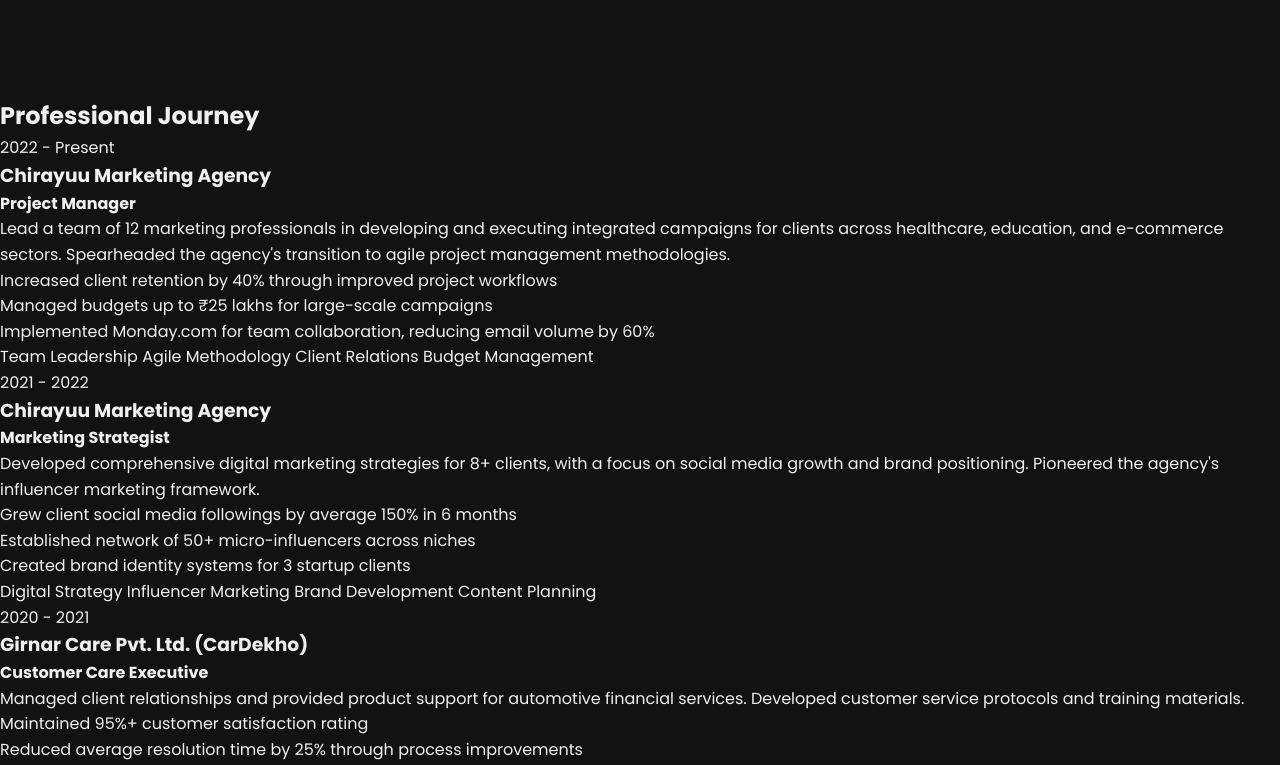
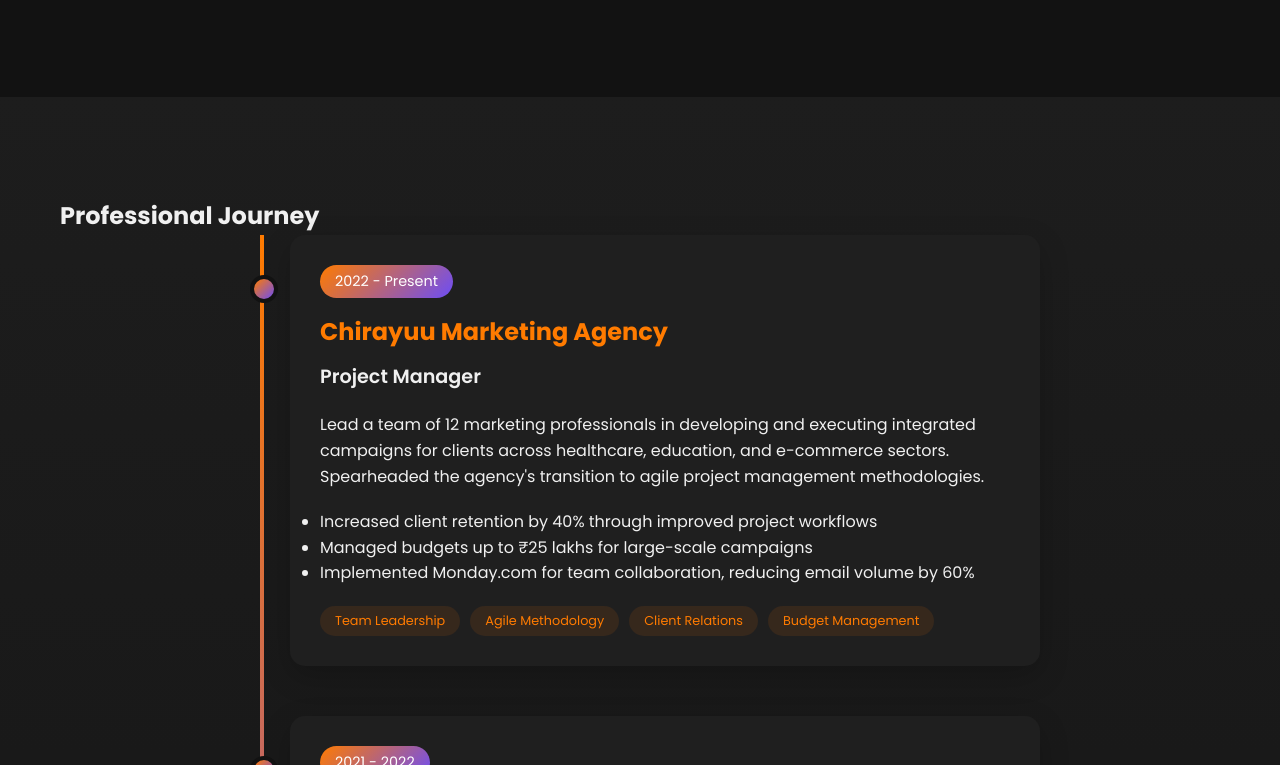
Before and after one commit to annnkit/annnkit.github.io-jayshreePortfolio, a plain HTML site: page index.html in a window 1280 px wide. Shown: the part 2035-2800 px from the top of the page. Drawn offline with nearby package versions, Linux system fonts and the light colour scheme.

Commit message:
Update index.html

```diff
--- a/index.html
+++ b/index.html
@@ -414,6 +414,119 @@
             font-size: 1.2rem;
             margin-bottom: 10px;
             font-weight: 600;
+        }
+
+        .experience-section {
+            padding: 100px 0;
+            background: linear-gradient(to bottom, rgba(31,31,31,0.9), rgba(18,18,18,1));
+        }
+
+        .light-mode .experience-section {
+            background: linear-gradient(to bottom, rgba(255,255,255,0.9), rgba(248,249,250,1));
+        }
+
+        .experience-container {
+            max-width: 1200px;
+            margin: 0 auto;
+            padding: 0 20px;
+        }
+
+        .experience-timeline {
+            position: relative;
+            max-width: 800px;
+            margin: 0 auto;
+            padding-left: 50px;
+        }
+
+        .experience-timeline::before {
+            content: '';
+            position: absolute;
+            top: 0;
+            left: 20px;
+            height: 100%;
+            width: 4px;
+            background: linear-gradient(to bottom, var(--primary), var(--secondary));
+        }
+
+        .timeline-item {
+            position: relative;
+            margin-bottom: 50px;
+            padding: 30px;
+            background: var(--dark-card);
+            border-radius: 15px;
+            box-shadow: 0 10px 30px rgba(0,0,0,0.2);
+            transition: all 0.3s ease;
+        }
+
+        .light-mode .timeline-item {
+            background: var(--light-card);
+            box-shadow: 0 10px 30px rgba(0,0,0,0.1);
+        }
+
+        .timeline-item:hover {
+            transform: translateY(-5px);
+            box-shadow: 0 15px 40px rgba(0,0,0,0.3);
+        }
+
+        .timeline-item::before {
+            content: '';
+            position: absolute;
+            left: -40px;
+            top: 40px;
+            width: 20px;
+            height: 20px;
+            border-radius: 50%;
+            background: linear-gradient(135deg, var(--primary), var(--secondary));
+            border: 4px solid var(--dark-bg);
+        }
+
+        .light-mode .timeline-item::before {
+            border-color: var(--light-bg);
+        }
+
+        .timeline-date {
+            display: inline-block;
+            background: linear-gradient(135deg, var(--primary), var(--secondary));
+            color: white;
+            padding: 5px 15px;
+            border-radius: 50px;
+            font-size: 0.9rem;
+            margin-bottom: 15px;
+        }
+
+        .timeline-company {
+            font-size: 1.5rem;
+            margin-bottom: 10px;
+            color: var(--primary);
+        }
+
+        .timeline-position {
+            font-size: 1.2rem;
+            margin-bottom: 20px;
+            font-weight: 600;
+        }
+
+        .timeline-description {
+            margin-bottom: 20px;
+        }
+
+        .timeline-skills {
+            display: flex;
+            flex-wrap: wrap;
+            gap: 10px;
+        }
+
+        .skill-tag {
+            background: rgba(255,123,0,0.1);
+            color: var(--primary);
+            padding: 5px 15px;
+            border-radius: 50px;
+            font-size: 0.8rem;
+            font-weight: 500;
+        }
+
+        .light-mode .skill-tag {
+            background: rgba(255,123,0,0.1);
         }
 
         /* Projects Section */
```
